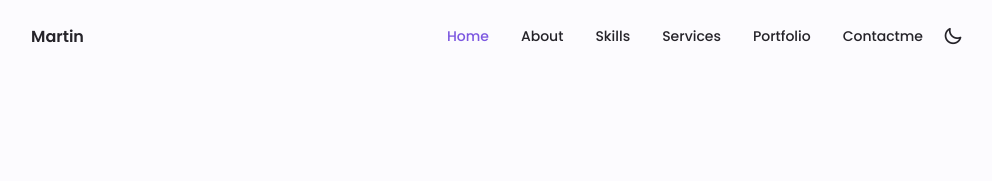
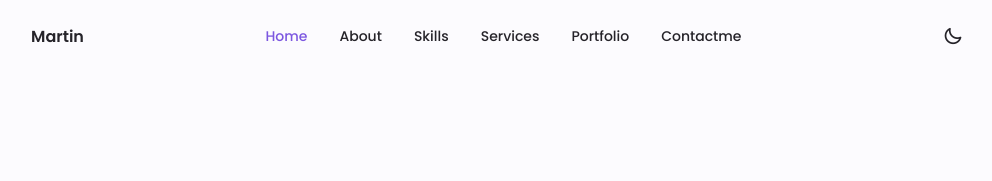
Before and after one commit to lemonhead-ai/myPortfolio, a plain HTML site: page index.html in a window 1280 px wide. Shown: the top 181 px of the page, without its empty margins (125-1117 px from the left). Drawn offline with nearby package versions, Linux system fonts and the light colour scheme.

Commit message:
Update index.html

```diff
--- a/index.html
+++ b/index.html
@@ -21,7 +21,7 @@
             <nav class="nav container">
                 <a href="#home" class="nav__logo">Martin</a>
 
-                <div class="nav__menu" id="nav-menu">
+                <div class="nav_menu" id="nav-menu">
                     <ul class="nav__list grid">
                         <li class="nav__item">
                             <a href="#home" class="nav__link active-link">
```
